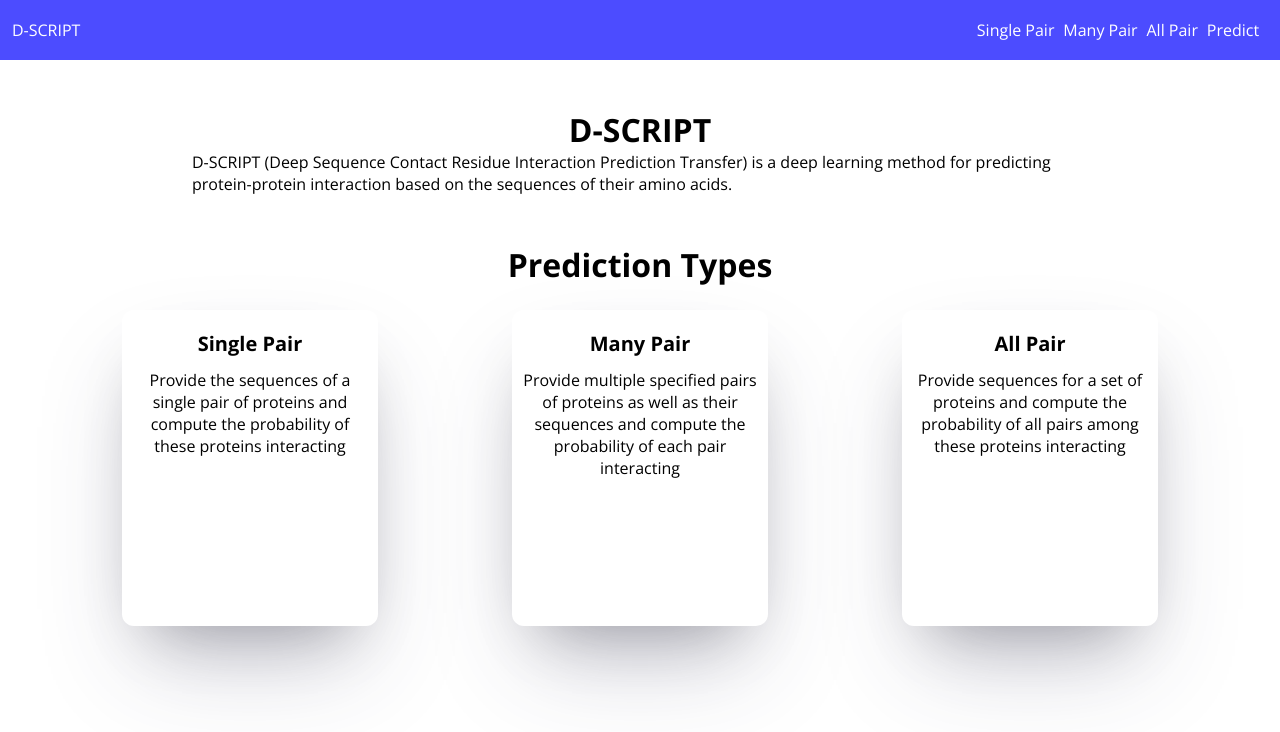
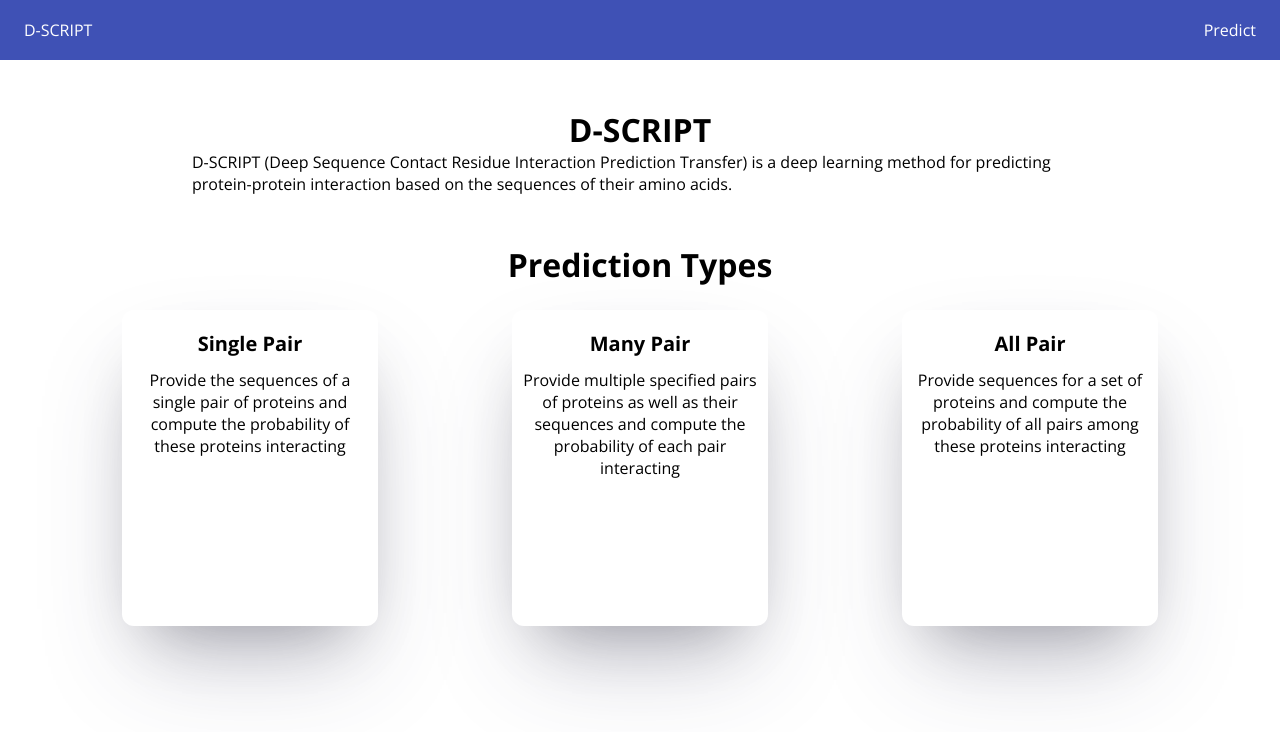
Before and after one commit to samsledje/D-SCRIPT, a React (Create React App) app in the folder web-server/frontend/: page / in a window 1280 px wide. Shown: the top 732 px of the page. Built offline with nearby package versions, Linux system fonts and the light colour scheme.

Commit message:
Re-styled navbar to match primary color

```diff
--- a/web-server/frontend/src/components/modules/NavBar.js
+++ b/web-server/frontend/src/components/modules/NavBar.js
@@ -9,7 +9,7 @@ export default function NavBar() {
                 <Link to='/'>D-SCRIPT</Link>
             </div>
             <ul className="NavBar-Links">
-                <li>
+                {/* <li>
                     <Link to='/single-pair'>Single Pair</Link>
                 </li>
                 <li>
@@ -17,7 +17,7 @@ export default function NavBar() {
                 </li>
                 <li>
                     <Link to='/all-pair'>All Pair</Link>
-                </li>
+                </li> */}
                 <li>
                     <Link to='/predict'>Predict</Link>
                 </li>
--- a/web-server/frontend/src/components/modules/_NavBar.scss
+++ b/web-server/frontend/src/components/modules/_NavBar.scss
@@ -1,10 +1,11 @@
 .NavBar-Container {
     height: 60px;
-    background-color: rgba(0,0,255,0.7);
+    // background-color: rgba(0,0,255,0.7);
+    background-color: #3f51b5;
     display: flex;
     justify-content: space-between;
     align-items: center;
-    padding: 0 12px;
+    padding: 0 24px;
 
     a {
         text-decoration: none;
@@ -14,7 +15,7 @@
 
 .NavBar-Links {
     display: flex;
-    width: 300px;
-    justify-content: space-evenly;
+    // width: 300px;
+    // justify-content: space-evenly;
     list-style-type: none;
 }
--- a/web-server/frontend/src/styles.css
+++ b/web-server/frontend/src/styles.css
@@ -323,7 +323,7 @@
 
 .NavBar-Container {
   height: 60px;
-  background-color: rgba(0, 0, 255, 0.7);
+  background-color: #3f51b5;
   display: -webkit-box;
   display: -ms-flexbox;
   display: flex;
@@ -333,7 +333,7 @@
   -webkit-box-align: center;
       -ms-flex-align: center;
           align-items: center;
-  padding: 0 12px;
+  padding: 0 24px;
 }
 
 .NavBar-Container a {
@@ -345,10 +345,6 @@
   display: -webkit-box;
   display: -ms-flexbox;
   display: flex;
-  width: 300px;
-  -webkit-box-pack: space-evenly;
-      -ms-flex-pack: space-evenly;
-          justify-content: space-evenly;
   list-style-type: none;
 }
 
```
Also changed, not shown: 1 other file (tests, documents, lock files or other folders).
